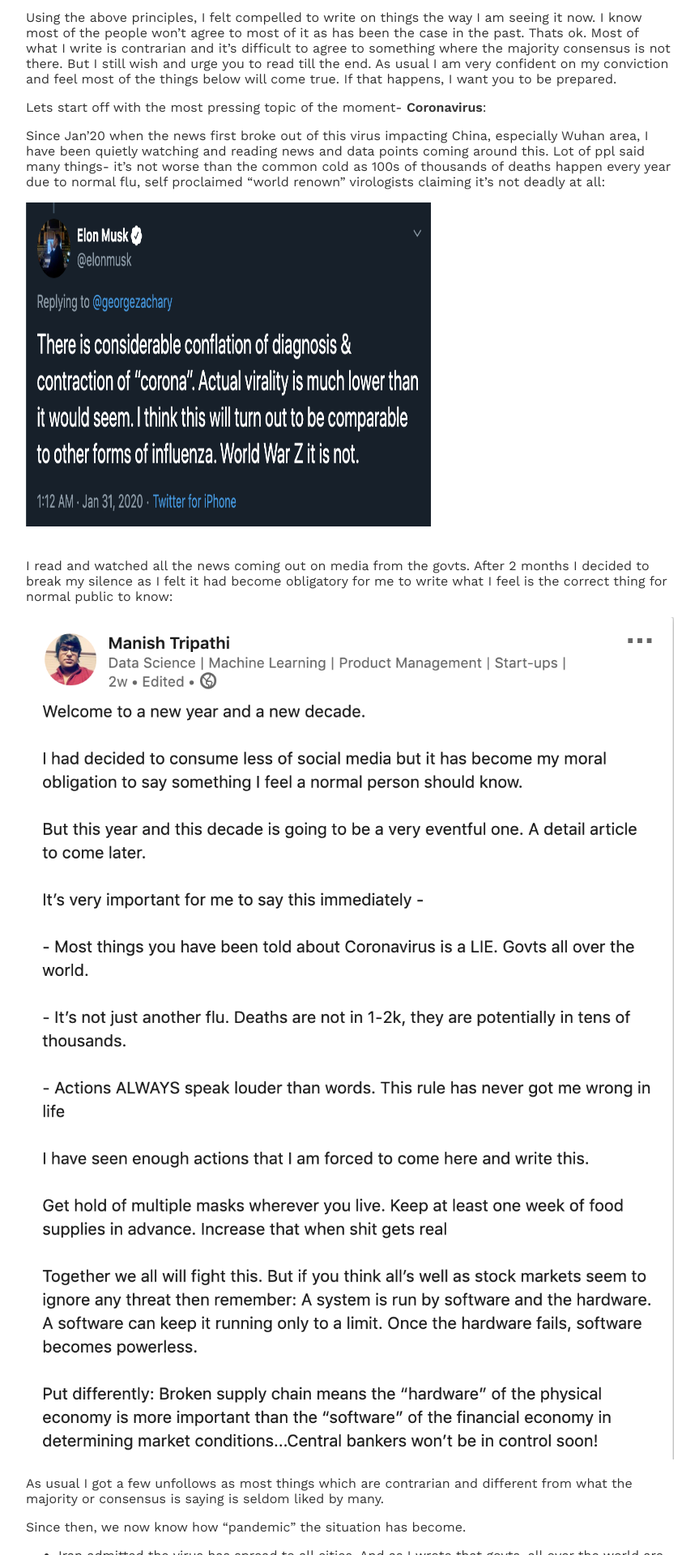
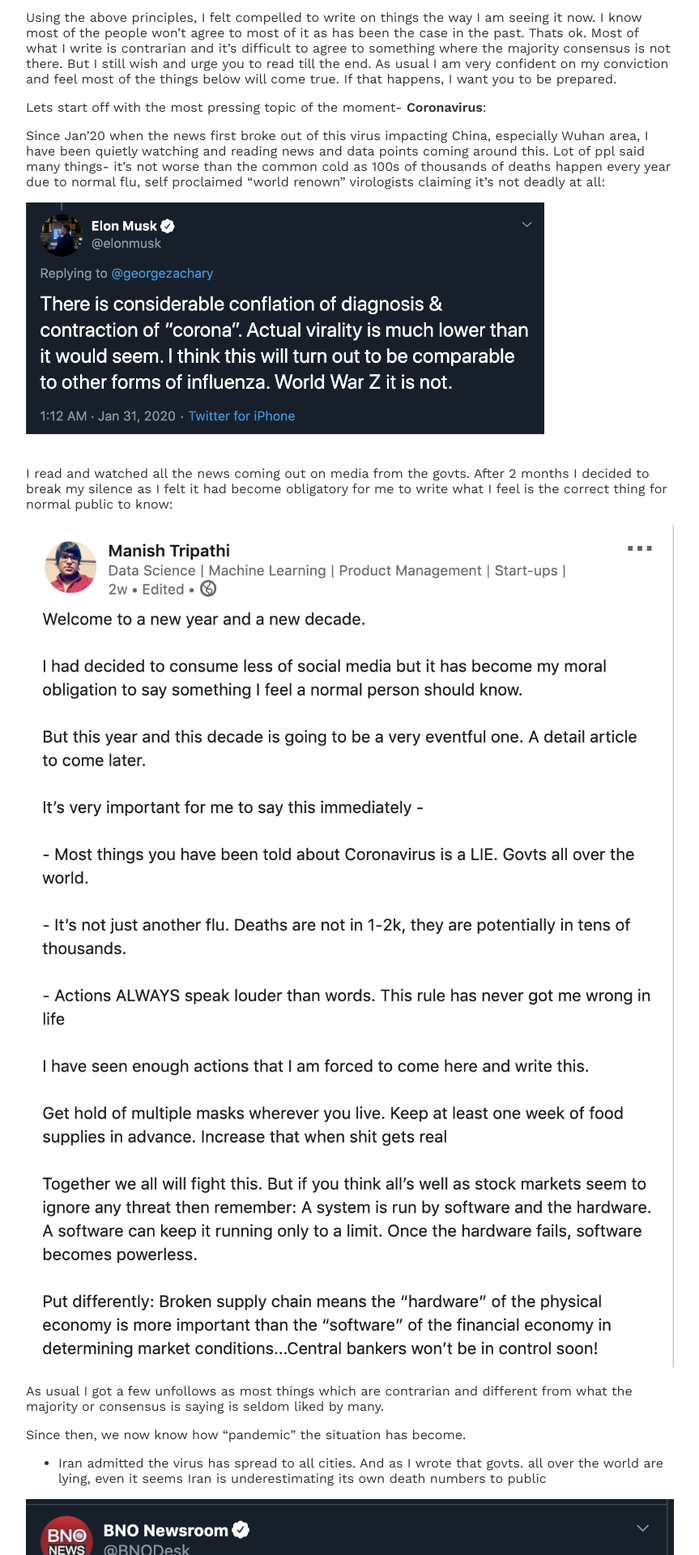
Before and after one commit to trmanish/trmanish.github.io, a Jekyll site: the page built from _posts/2025-02-13-V-for-Vendetta-Moment.md, in a window 1280 px wide. Shown: the part 1527-3447 px from the top of the page at 81% size, without its empty margins (208-1071 px from the left). Built offline with Jekyll 4.4.1, drawn with Linux system fonts in a browser that asks for light colours.

```diff
--- a/_posts/2025-02-13-V-for-Vendetta-Moment.md
+++ b/_posts/2025-02-13-V-for-Vendetta-Moment.md
@@ -45,7 +45,7 @@
 Since Jan'20 when the news first broke out of this virus impacting China, especially Wuhan area, I have been quietly watching and reading news and data points coming around this. Lot of ppl said many things- it's not worse than the common cold as 100s of thousands of deaths happen every year due to normal flu, self proclaimed "world renown" virologists claiming it's not deadly at all:
 
 
-<img src="/assets/v_for_vendetta/musk_covid.jpeg" width="500" height="400" ><br><br>
+<img src="/assets/v_for_vendetta/musk_covid.jpeg" width="80%" ><br><br>
 
 I read and watched all the news coming out on media from the govts. After 2 months I decided to break my silence as I felt it had become obligatory for me to write what I feel is the correct thing for normal public to know:
 
```
